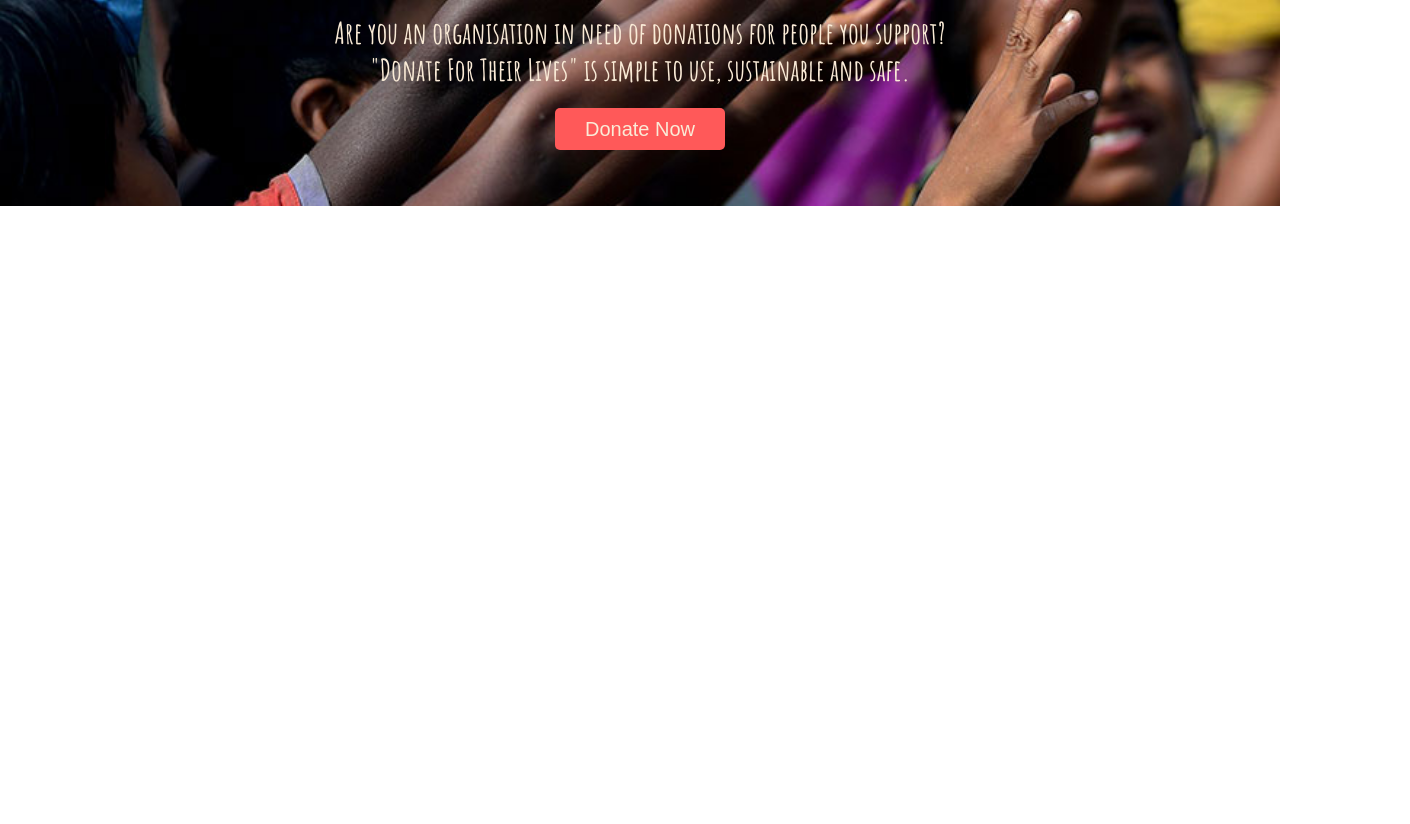
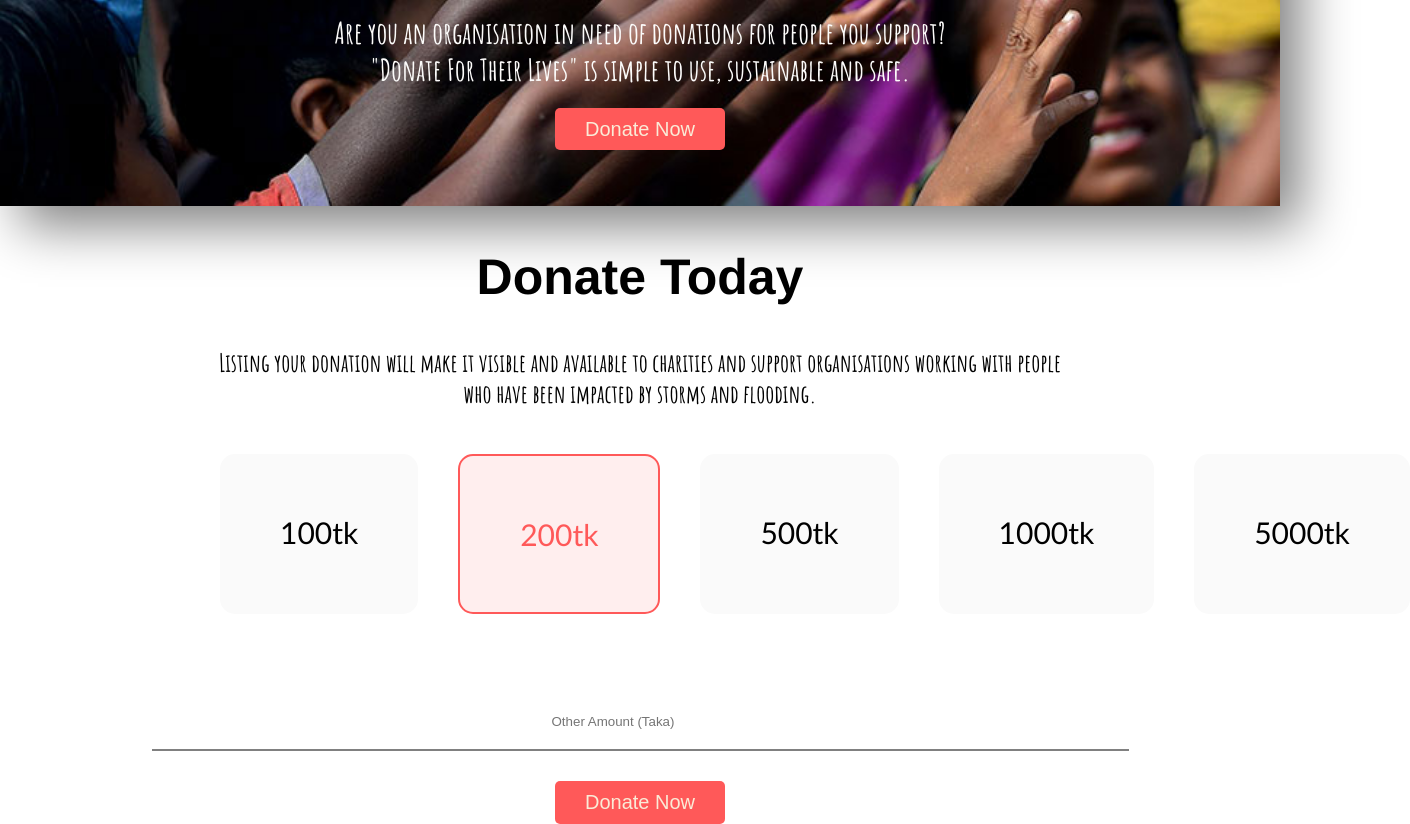
Before and after one commit to mitulchy07/Assignment-1, a plain HTML site: page index.html in a window 1280 px wide. Shown: the part 594-1418 px from the top of the page, 1410 px wide, since content can reach past the window. Before the commit the page ends 800 px from the top, so only its background shows below. Drawn offline with Linux system fonts and the light colour scheme.

Commit message:
donate today

```diff
--- a/index.html
+++ b/index.html
@@ -12,18 +12,36 @@
     <title>Donate For Their Lives</title>
 </head>
 <body>
-
-    <section>
-
+    <section class="top-banner-section">
         <div class="top-banner">
             <h1>Let’s Help Those Who Are <br>
         More In Need</h1>
         <p><h3>Are you an organisation in need of donations for people you support? <br> "Donate For Their Lives" is simple to use, sustainable and safe.</h3></p>
         <a class="donate-button" target="_blank" href="#">Donate Now</a>
         </div>
-
-
     </section>
 
+    <section>
+        <div class="donte-today-banner">
+            <div class="donate-today-para">
+                <h1>Donate Today</h1>
+                <p><h3>
+                    Listing your donation will make it visible and available to charities and support organisations working with people <br> who have been impacted by storms and flooding.
+                </h3>
+                </p>
+            </div>
+            <div class="donation-amount">
+                <div class="amount">100tk</div>
+                <div id="selected-amount" class="amount">200tk</div>
+                <div class="amount">500tk</div>
+                <div class="amount">1000tk</div>
+                <div class="amount">5000tk</div>
+            </div>
+            <div class="other-amount">
+                <input type="text" placeholder="Other Amount (Taka)">
+            </div>
+            <div class="other-amount"><a class="donate-button" href="">Donate Now</a></div>
+    </div>
+    </section>
 </body>
 </html>
--- a/style.css
+++ b/style.css
@@ -3,24 +3,27 @@ body{
     margin: 0;
 
 }
-
+.top-banner-section{
+     box-shadow: 20px 20px 50px gray;
+}
 .top-banner{
     background-image: url(images/top-banner.jpg);
     background-size: cover;
     background-repeat: no-repeat;
     height: 100vh;
     text-align: center;
+
 }
 
 .top-banner h1{
         font-size: 150px;
-        color: antiquewhite;
+        color: rgb(255, 255, 255);
         margin: 0;
         padding-top:200px ;
 
 }
 .top-banner h3{
-    color: antiquewhite;
+    color: rgb(253, 252, 251);
     font-size: 30px;
 }
 
@@ -33,3 +36,53 @@ body{
     border-radius: 5px;
     text-decoration: none;
 }
+
+.donate-today-para{
+    text-align: center;
+}
+
+.donate-today-para h1{
+    font-size: 50px;
+    font-family: 'Franklin Gothic Medium', 'Arial Narrow', Arial, sans-serif;
+}
+.donate-today-para h3{
+    font-size: 25px;
+}
+
+.donation-amount{
+    display: flex;
+    justify-items: center;
+    margin: 20px 200px;
+}
+
+.amount{
+    font-family: 'Gill Sans', 'Gill Sans MT', Calibri, 'Trebuchet MS', sans-serif;
+    text-align: center;
+    font-size: 30px;
+    width: 20%;
+    margin: 20px;
+    background-color: #FAFAFA;
+    padding: 60px;
+    border-radius: 15px;
+}
+
+#selected-amount{
+    border: 2px solid #FF5959;
+    background-color: #FFEEEE;
+    color: #FF5959;
+}
+
+.other-amount{
+    display: flex;
+    justify-content: center;
+    margin-top: 30px;
+}
+
+.other-amount input{
+    padding-left: 400px ;
+    padding-right: 400px;
+    padding-top: 50px;
+    padding-bottom: 20px;
+    border: none;
+    border-bottom: 2px solid gray;
+}
```
